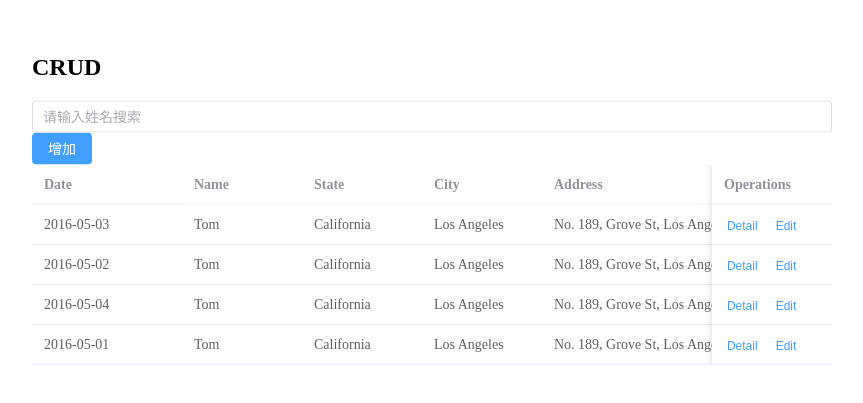
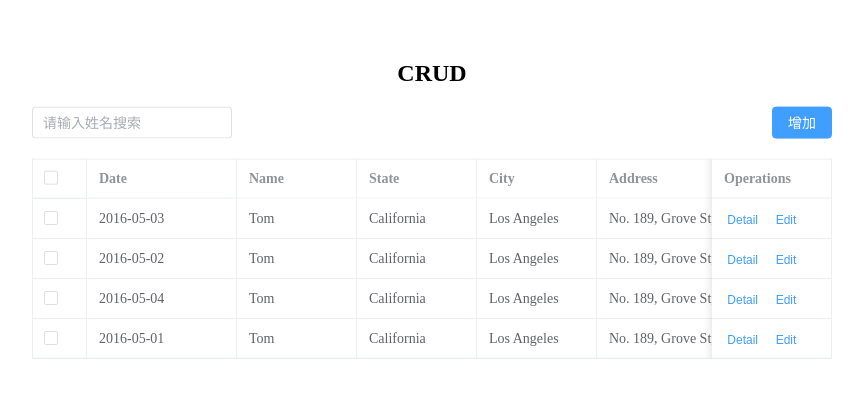
Before and after one commit to ranyong1997/vue3-demo, a Vue app: page / in a window 1280 px wide. Shown: the part 201-604 px from the top of the page, without its empty margins (208-1071 px from the left). Built offline with nearby package versions, Linux system fonts and the light colour scheme.

Commit message:
🎈 perf: 布局优化

```diff
--- a/src/App.vue
+++ b/src/App.vue
@@ -3,7 +3,7 @@
  * @version:
  * @Author: 冉勇
  * @Date: 2022-12-27 09:50:33
- * @LastEditTime: 2022-12-27 10:39:04
+ * @LastEditTime: 2022-12-27 11:10:49
 -->
 <script setup>
 import { ref } from "vue";
@@ -45,9 +45,14 @@
     zip: 'CA 90036',
     tag: 'Office',
 }])
+let multipleSelection = ref([])
 // 方法
 const handleRowClick = () => {
     console.log('click')
+}
+const handleSelectionChange = (val) => {
+    multipleSelection.value = val
+    console.log(val)
 }
 </script>
 
@@ -63,7 +68,9 @@
             <el-button type="primary">增加</el-button>
         </div>
         <!-- 表格 -->
-        <el-table :data="tableData" style="width: 100%">
+        <el-table border ref="multipleTableRef" :data="tableData" style="width: 100%"
+            @selection-change="handleSelectionChange">
+            <el-table-column type="selection" width="55" />
             <el-table-column fixed prop="date" label="Date" width="150" />
             <el-table-column prop="name" label="Name" width="120" />
             <el-table-column prop="state" label="State" width="120" />
@@ -81,11 +88,25 @@
 </template>
 
 <style scoped>
-.table-box{
-    width:800px;
+.table-box {
+    width: 800px;
     position: absolute;
-    top:50%;
+    top: 50%;
     left: 50%;
-    transform: translate(-50%,-50%);
+    transform: translate(-50%, -50%);
+}
+
+.title {
+    text-align: center;
+}
+
+.query-box {
+    display: flex;
+    justify-content: space-between;
+    margin-bottom: 20px;
+}
+
+.el-input {
+    width: 200px;
 }
 </style>
```
Also changed, not shown: 1 other file (tests, documents, lock files or other folders).
